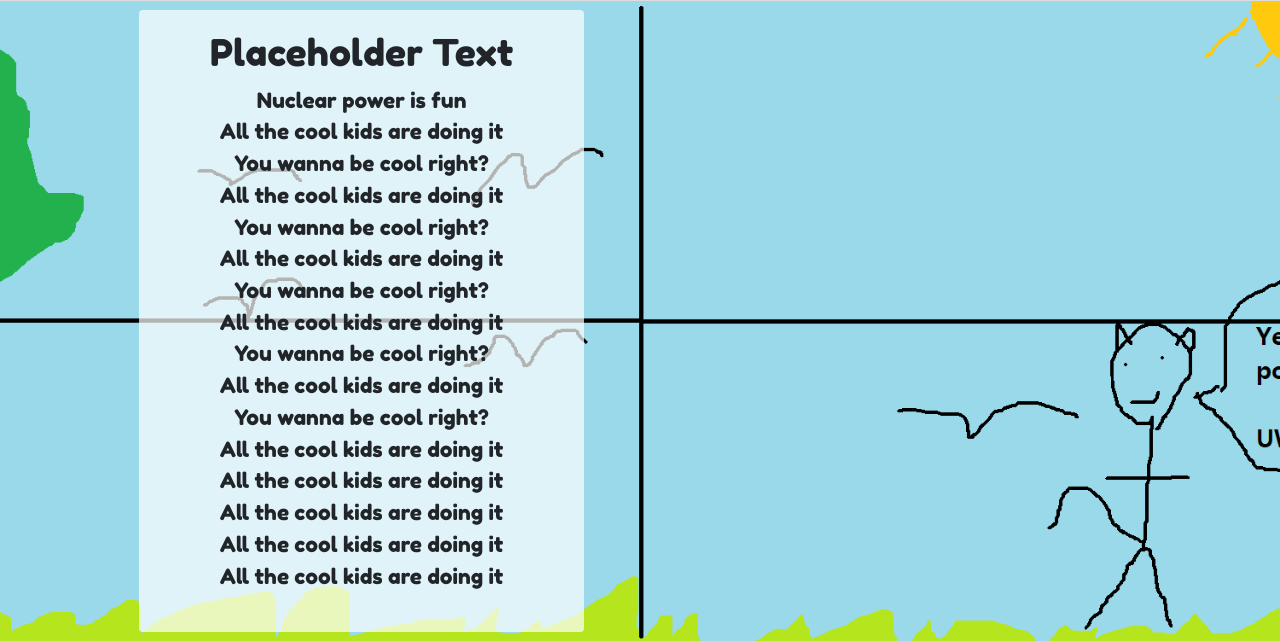
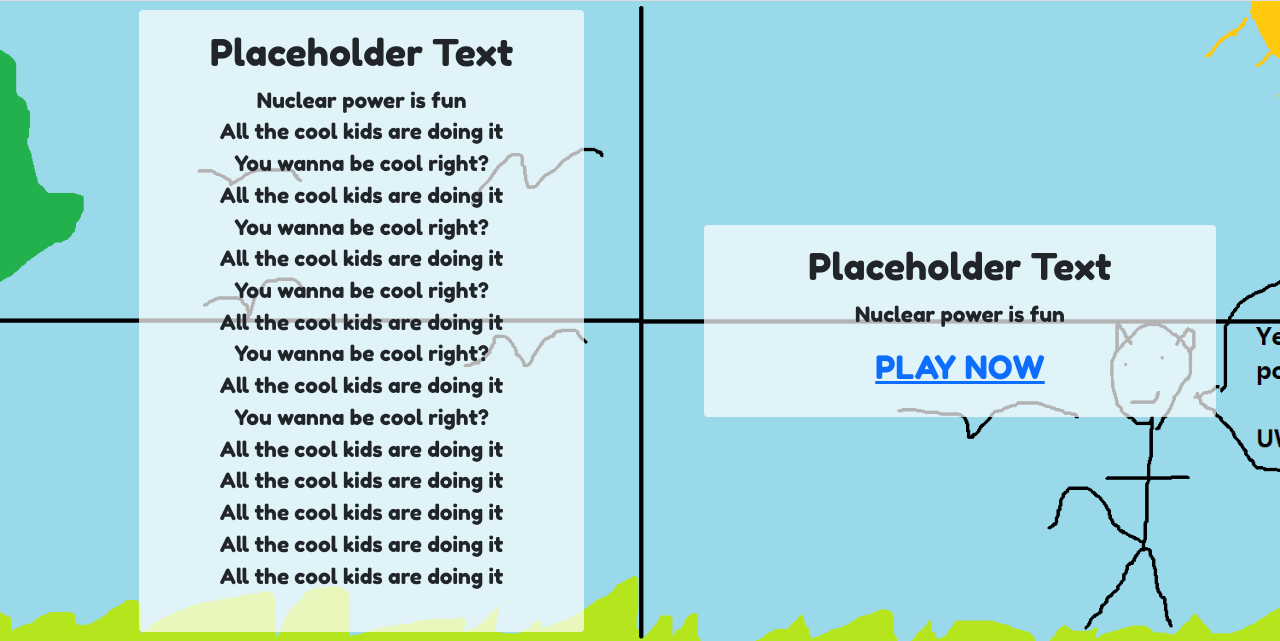
Before and after one commit to pottsb/Hackathon2022-FlatWebsite, a PHP site: page /game.php in a window 1280 px wide. Shown: the part 159-800 px from the top of the page. Run offline with PHP 8.4, Linux system fonts and the light colour scheme.

Commit message:
mock up game page

```diff
--- a/game.php
+++ b/game.php
@@ -28,7 +28,11 @@
                 </div>
             </div>
             <div class="IndexCol2">
-
+            <div class="centre">
+                  <h2>Placeholder Text</h2>
+                  <p>Nuclear power is fun<br>
+                    <a href="#"><h3>PLAY NOW<!/h3></a>
+                </div>
             </div>
         </div>
 </div>
--- a/styles/style.css
+++ b/styles/style.css
@@ -99,8 +99,6 @@ h1 {
     width:50%;
     height:100%;
     padding-left: calc(4vh + 4vw);
-
-    text-align: center;
     float:left;
 
     display: flex;
@@ -169,6 +167,7 @@ h1 {
     background-color: rgba(255, 255, 255, 0.7);
     border-radius: 0.5vh;
     padding: calc(1vh + 1vw);
+    text-align: center;
   }
 
 .sidePod{
```
